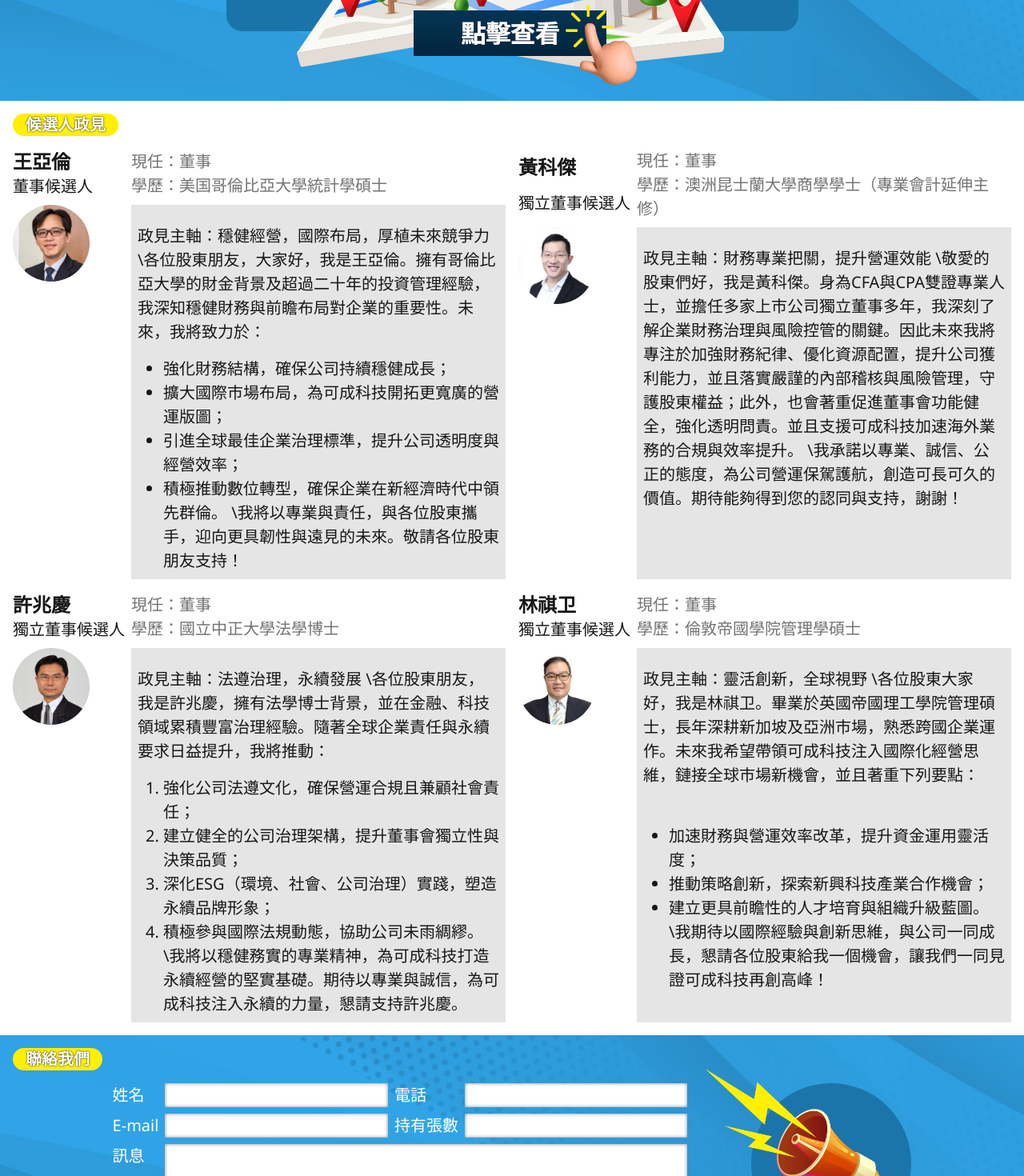
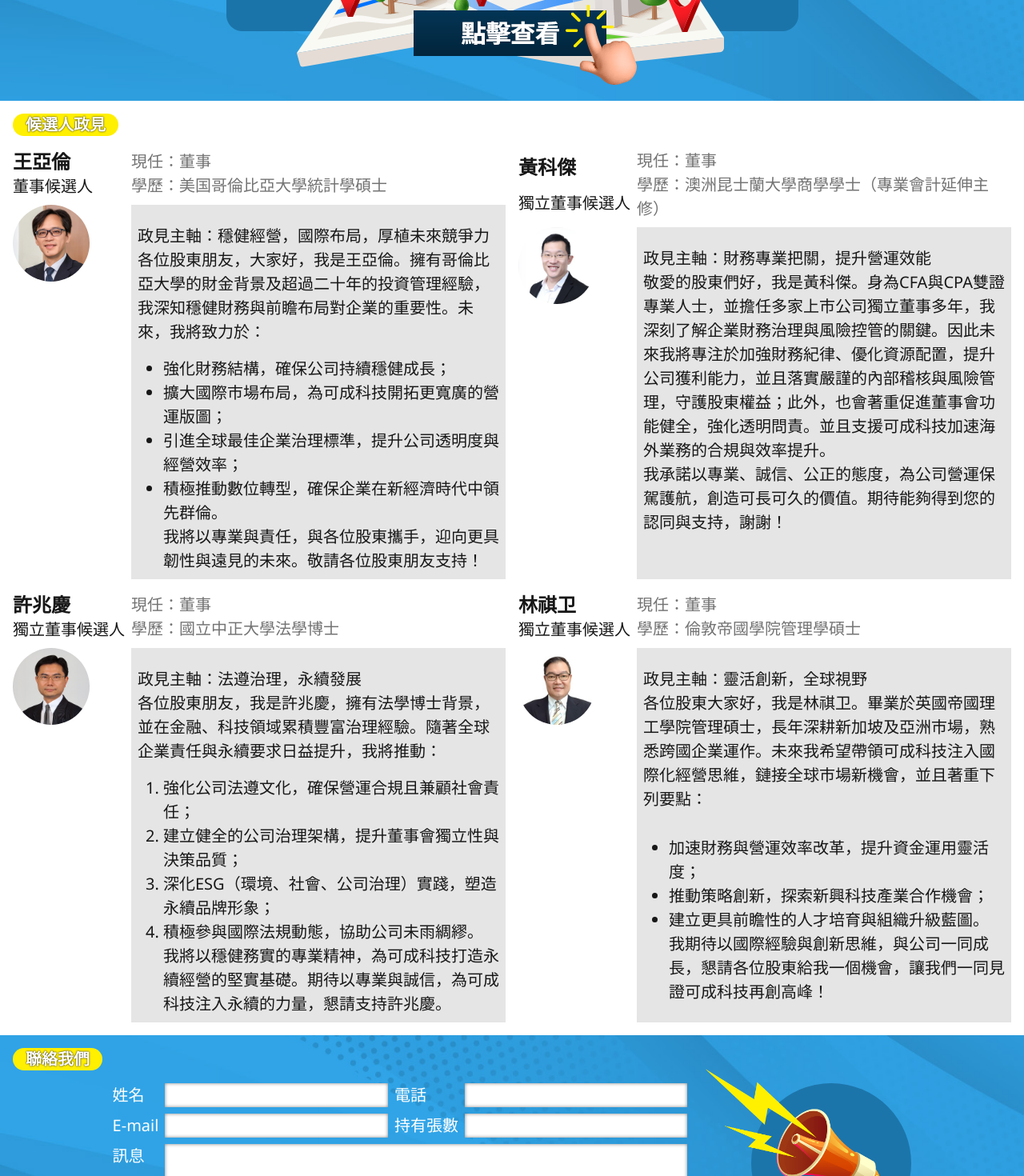
Before and after one commit to yujuiting/makecatcherright, a Next.js app: page / in a window 1280 px wide. Shown: the part 869-2339 px from the top of the page at 80% size. Built offline with nearby package versions, Linux system fonts and the light colour scheme.

Commit message:
Update Candidates.mdx

```diff
--- a/app/sections/Candidates.mdx
+++ b/app/sections/Candidates.mdx
@@ -16,13 +16,13 @@ import SwipeInMobile from '@/app/components/SwipeInMobile'
   currentPosition="董事"
   education="美国哥倫比亞大學統計學碩士"
 >
-政見主軸：穩健經營，國際布局，厚植未來競爭力
-\\各位股東朋友，大家好，我是王亞倫。擁有哥倫比亞大學的財金背景及超過二十年的投資管理經驗，我深知穩健財務與前瞻布局對企業的重要性。未來，我將致力於：
+政見主軸：穩健經營，國際布局，厚植未來競爭力\
+各位股東朋友，大家好，我是王亞倫。擁有哥倫比亞大學的財金背景及超過二十年的投資管理經驗，我深知穩健財務與前瞻布局對企業的重要性。未來，我將致力於：
 - 強化財務結構，確保公司持續穩健成長；
 - 擴大國際市場布局，為可成科技開拓更寬廣的營運版圖；
 - 引進全球最佳企業治理標準，提升公司透明度與經營效率；
-- 積極推動數位轉型，確保企業在新經濟時代中領先群倫。
-\\我將以專業與責任，與各位股東攜手，迎向更具韌性與遠見的未來。敬請各位股東朋友支持！
+- 積極推動數位轉型，確保企業在新經濟時代中領先群倫。\
+我將以專業與責任，與各位股東攜手，迎向更具韌性與遠見的未來。敬請各位股東朋友支持！
 </Candidate>
 
 <Candidate
@@ -32,9 +32,9 @@ import SwipeInMobile from '@/app/components/SwipeInMobile'
   currentPosition="董事"
   education="澳洲昆士蘭大學商學學士（專業會計延伸主修）"
 >
-政見主軸：財務專業把關，提升營運效能
-\\敬愛的股東們好，我是黃科傑。身為CFA與CPA雙證專業人士，並擔任多家上市公司獨立董事多年，我深刻了解企業財務治理與風險控管的關鍵。因此未來我將專注於加強財務紀律、優化資源配置，提升公司獲利能力，並且落實嚴謹的內部稽核與風險管理，守護股東權益；此外，也會著重促進董事會功能健全，強化透明問責。並且支援可成科技加速海外業務的合規與效率提升。
-\\我承諾以專業、誠信、公正的態度，為公司營運保駕護航，創造可長可久的價值。期待能夠得到您的認同與支持，謝謝！
+政見主軸：財務專業把關，提升營運效能\
+敬愛的股東們好，我是黃科傑。身為CFA與CPA雙證專業人士，並擔任多家上市公司獨立董事多年，我深刻了解企業財務治理與風險控管的關鍵。因此未來我將專注於加強財務紀律、優化資源配置，提升公司獲利能力，並且落實嚴謹的內部稽核與風險管理，守護股東權益；此外，也會著重促進董事會功能健全，強化透明問責。並且支援可成科技加速海外業務的合規與效率提升。\
+我承諾以專業、誠信、公正的態度，為公司營運保駕護航，創造可長可久的價值。期待能夠得到您的認同與支持，謝謝！
 </Candidate>
 
 <Candidate
@@ -44,13 +44,13 @@ import SwipeInMobile from '@/app/components/SwipeInMobile'
   currentPosition="董事"
   education="國立中正大學法學博士"
 >
-政見主軸：法遵治理，永續發展
-\\各位股東朋友，我是許兆慶，擁有法學博士背景，並在金融、科技領域累積豐富治理經驗。隨著全球企業責任與永續要求日益提升，我將推動：
+政見主軸：法遵治理，永續發展\
+各位股東朋友，我是許兆慶，擁有法學博士背景，並在金融、科技領域累積豐富治理經驗。隨著全球企業責任與永續要求日益提升，我將推動：
 1.	強化公司法遵文化，確保營運合規且兼顧社會責任；
 2.	建立健全的公司治理架構，提升董事會獨立性與決策品質；
 3.	深化ESG（環境、社會、公司治理）實踐，塑造永續品牌形象；
-4.	積極參與國際法規動態，協助公司未雨綢繆。
-\\我將以穩健務實的專業精神，為可成科技打造永續經營的堅實基礎。期待以專業與誠信，為可成科技注入永續的力量，懇請支持許兆慶。
+4.	積極參與國際法規動態，協助公司未雨綢繆。\
+我將以穩健務實的專業精神，為可成科技打造永續經營的堅實基礎。期待以專業與誠信，為可成科技注入永續的力量，懇請支持許兆慶。
 </Candidate>
 
 <Candidate
@@ -60,12 +60,12 @@ import SwipeInMobile from '@/app/components/SwipeInMobile'
   currentPosition="董事"
   education="倫敦帝國學院管理學碩士"
 >
-政見主軸：靈活創新，全球視野
-\\各位股東大家好，我是林祺卫。畢業於英國帝國理工學院管理碩士，長年深耕新加坡及亞洲市場，熟悉跨國企業運作。未來我希望帶領可成科技注入國際化經營思維，鏈接全球市場新機會，並且著重下列要點：
+政見主軸：靈活創新，全球視野\
+各位股東大家好，我是林祺卫。畢業於英國帝國理工學院管理碩士，長年深耕新加坡及亞洲市場，熟悉跨國企業運作。未來我希望帶領可成科技注入國際化經營思維，鏈接全球市場新機會，並且著重下列要點：
 - 加速財務與營運效率改革，提升資金運用靈活度；
 - 推動策略創新，探索新興科技產業合作機會；
-- 建立更具前瞻性的人才培育與組織升級藍圖。
-\\我期待以國際經驗與創新思維，與公司一同成長，懇請各位股東給我一個機會，讓我們一同見證可成科技再創高峰！
+- 建立更具前瞻性的人才培育與組織升級藍圖。\
+我期待以國際經驗與創新思維，與公司一同成長，懇請各位股東給我一個機會，讓我們一同見證可成科技再創高峰！
 
 </Candidate>
 
```
